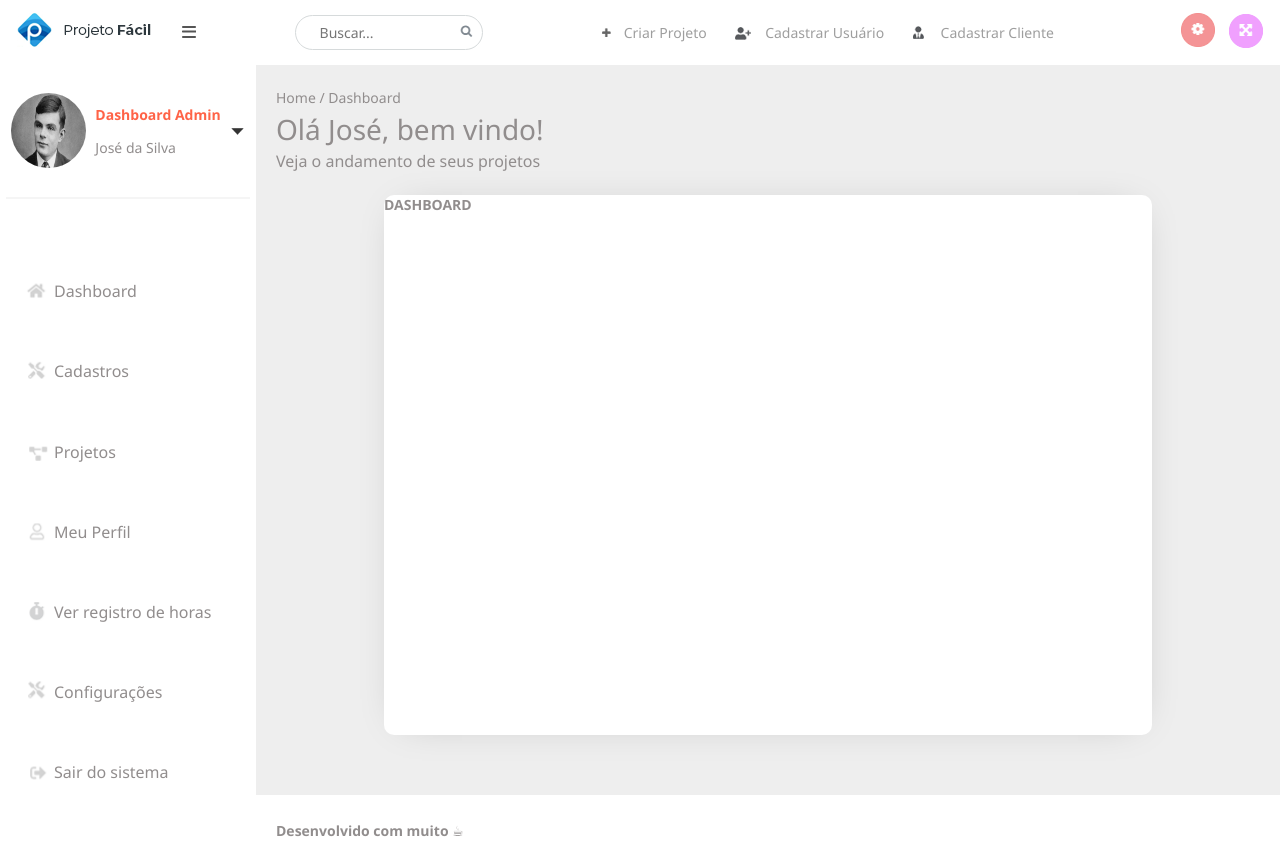
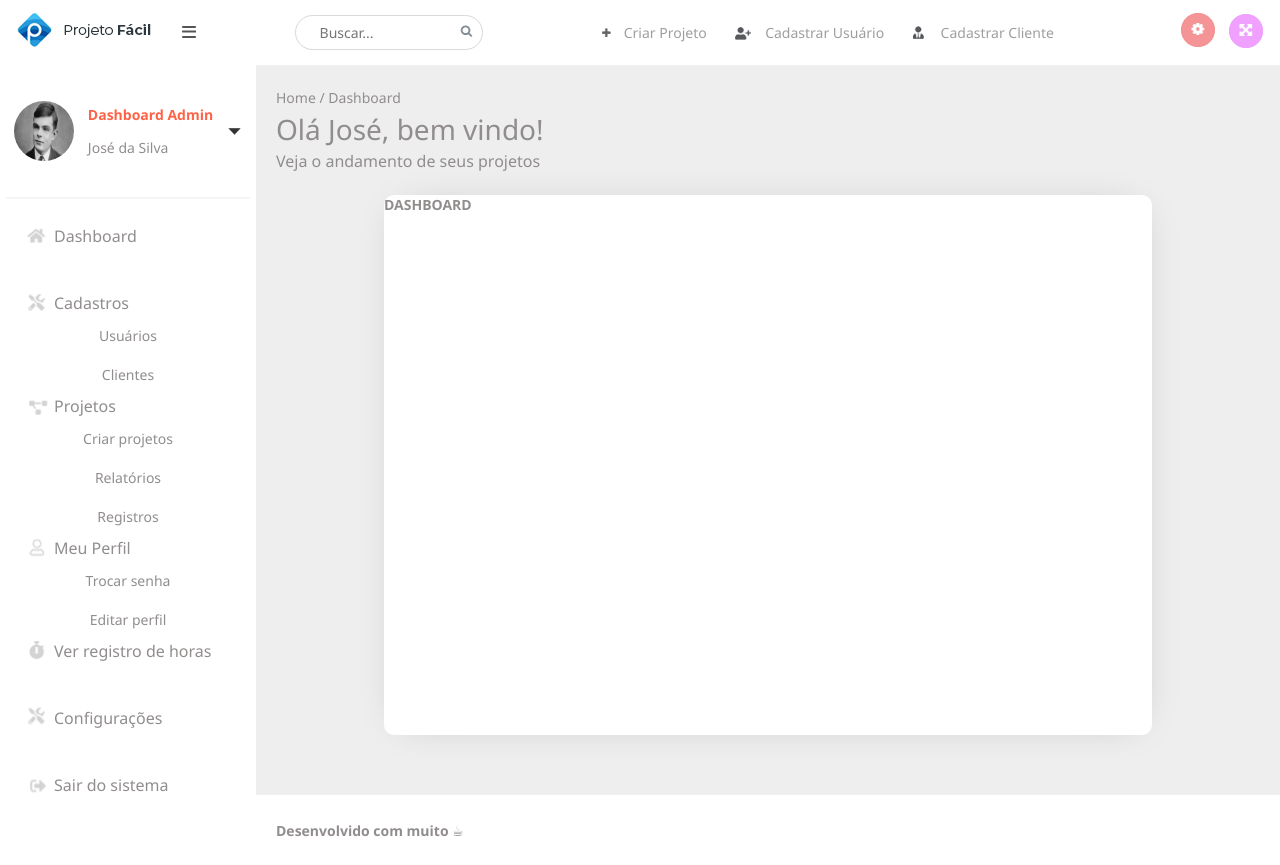
Before and after one commit to c0sta/gsw-teste, a React (Create React App) app: page /dashboard in a window 1280 px wide. Built offline with nearby package versions, Linux system fonts and the light colour scheme.

Commit message:
sidebar button done

```diff
--- a/src/view/components/Menu/Menu.css
+++ b/src/view/components/Menu/Menu.css
@@ -8,3 +8,19 @@
     flex-direction: column;
     justify-content: space-evenly;
   }
+
+  .box-item-children{
+    background: pink;
+    align-self: flex-start;
+    width:100%;
+
+  }
+
+  .item-children-button{
+    background: #fff;
+    padding: 10px;
+
+    border:none;
+    cursor: pointer;
+    width: 100%;
+  }
--- a/src/view/components/Menu/Menu.js
+++ b/src/view/components/Menu/Menu.js
@@ -1,7 +1,7 @@
 import React from 'react';
 
-import MenuButton from './MenuButton.jsx';
-import MenuChildren from './MenuChildren.js';
+import MenuButton from './MenuButton.js';
+//import MenuChildren from './MenuChildren.js';
 
 import './Menu.css';
 import dashboardIcon from "../../assets/menu/dashboard-icon.png";
@@ -82,7 +82,19 @@ export default function MenuBar(){
     return (
       <div className="box-menu">
           {
-            items.map( item => <MenuButton name={item.name} src={item.src} />)
+            items.map( item => (
+            <MenuButton name={item.name} src={item.src} >
+              {
+                item.children? item.children.map( children => (
+
+               <div className="box-item-children">
+                  <button className="item-children-button">{children.name}</button>
+                </div>
+
+                )):null
+              }
+            </MenuButton>
+              ))
           }
       </div>
     )
--- a/src/view/components/Menu/MenuButton.css
+++ b/src/view/components/Menu/MenuButton.css
@@ -1,3 +1,9 @@
+
+.menu-box{
+    display: flex;
+    flex-direction: column;
+}
+
 .menu-button-box{
     width: 100%;
     background: #fff;
@@ -6,6 +12,14 @@
     flex-direction: row;
     align-items: center;
     justify-content: flex-start;
+}
+
+.menu-child-box{
+    width: 85%;
+    display: flex;
+    flex-direction: column;
+    align-items: flex-end;
+
 }
 
 .menu-button-box button{
@@ -21,3 +35,7 @@
     cursor: pointer;
 
 }
+
+.children{
+
+}
--- /dev/null
+++ b/src/view/components/Menu/MenuButton.js
@@ -0,0 +1,20 @@
+import React from 'react';
+import './MenuButton.css';
+
+
+const MenuButton = (props) => (
+    <div className="menu-box">
+      <div className="menu-button-box">
+        <img src={props.src} alt="icon"/>
+        <button >{props.name}</button>
+
+      </div>
+
+      <div className="menu-child-box">
+        {props.children}
+      </div>
+
+    </div>
+);
+
+export default MenuButton;
--- a/src/view/components/Menu/MenuButton.jsx
+++ /dev/null
@@ -1,11 +0,0 @@
-import React from 'react';
-import './MenuButton.css';
-
-const MenuButton = (props) => (
-    <div className="menu-button-box">
-      <img src={props.src} alt="icon"/>
-      <button >{props.name}</button>
-    </div>
-);
-
-export default MenuButton;
--- a/src/view/components/Menu/MenuChildren.js
+++ /dev/null
@@ -1,16 +0,0 @@
-import React, {useState} from 'react';
-
-import './MenuChildren.css';
-
-const MenuChildren = (props) => (
-    <div className="menu-children" children={props.children} >
-        {
-            props.children.map(
-                item => <button className="menu-box-children-button">{item.name}</button>
-
-            )
-        }
-    </div>
-);
-
-export default MenuChildren;
--- a/src/view/components/SideBar/SideBar.css
+++ b/src/view/components/SideBar/SideBar.css
@@ -19,8 +19,8 @@
 }
 
 .perfil-pic{
-    width: 75px;
-    height: 75px;
+    width: 60px;
+    height: 60px;
     border: none;
     border-radius: 100px;
 }
```
Also changed, not shown: src/view/components/Menu/MenuChildren.css (deleted).
